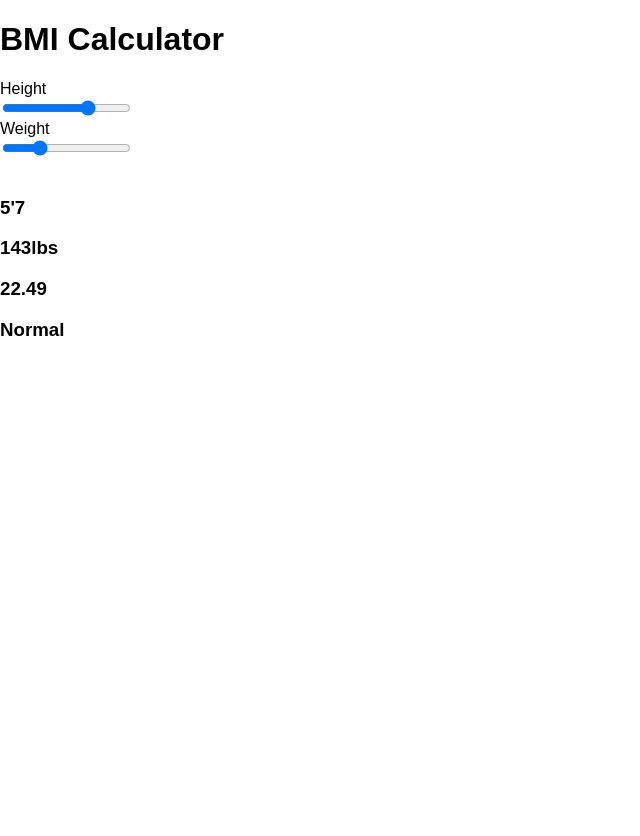
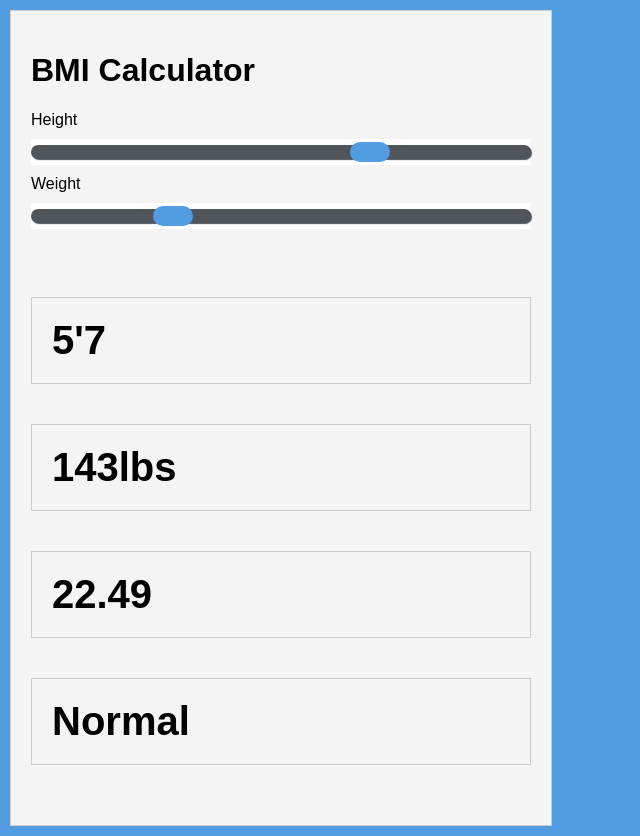
Before and after one commit to uanoob/bmi-calc, a React (Create React App) app: page / in a window 1280 px wide. Shown: the whole page, without its empty margins (0-640 px from the left). Before the commit the page ends 800 px from the top, so only its background shows below. Built offline with nearby package versions, Linux system fonts and the light colour scheme.

Commit message:
Styling UI

```diff
--- a/package.json
+++ b/package.json
@@ -10,6 +10,7 @@
   },
   "private": true,
   "dependencies": {
+    "prop-types": "^15.6.0",
     "react": "^16.2.0",
     "react-dom": "^16.2.0",
     "react-scripts": "1.1.0"
--- a/src/App.css
+++ b/src/App.css
@@ -1,3 +1,118 @@
+body {
+  background: #529de1;
+}
+
 .App {
+  width: 500px;
+  margin: 10px;
+  padding: 20px;
+  background: #f4f4f4;
+  border: 1px solid #ccc;
+}
 
+.output h3 {
+  border: 1px solid #ccc;
+  padding: 20px;
+  font-size: 40px;
 }
+
+.output h3 a {
+  font-size: 18px;
+  color: #ccc;
+  text-decoration: none;
+}
+
+.danger {
+  color: #af1818;
+}
+
+/* CSS code Input Range http://www.cssportal.com/style-input-range */
+input[type=range] {
+  height: 26px;
+  -webkit-appearance: none;
+  margin: 10px 0;
+  width: 100%;
+}
+input[type=range]:focus {
+  outline: none;
+}
+input[type=range]::-webkit-slider-runnable-track {
+  width: 100%;
+  height: 14px;
+  cursor: pointer;
+  animate: 0.2s;
+  box-shadow: 1px 1px 1px #50555C;
+  background: #50555C;
+  border-radius: 14px;
+  border: 0px solid #000000;
+}
+input[type=range]::-webkit-slider-thumb {
+  box-shadow: 0px 0px 0px #000000;
+  border: 0px solid #000000;
+  height: 20px;
+  width: 40px;
+  border-radius: 12px;
+  background: #529DE1;
+  cursor: pointer;
+  -webkit-appearance: none;
+  margin-top: -3px;
+}
+input[type=range]:focus::-webkit-slider-runnable-track {
+  background: #50555C;
+}
+input[type=range]::-moz-range-track {
+  width: 100%;
+  height: 14px;
+  cursor: pointer;
+  animate: 0.2s;
+  box-shadow: 1px 1px 1px #50555C;
+  background: #50555C;
+  border-radius: 14px;
+  border: 0px solid #000000;
+}
+input[type=range]::-moz-range-thumb {
+  box-shadow: 0px 0px 0px #000000;
+  border: 0px solid #000000;
+  height: 20px;
+  width: 40px;
+  border-radius: 12px;
+  background: #529DE1;
+  cursor: pointer;
+}
+input[type=range]::-ms-track {
+  width: 100%;
+  height: 14px;
+  cursor: pointer;
+  animate: 0.2s;
+  background: transparent;
+  border-color: transparent;
+  color: transparent;
+}
+input[type=range]::-ms-fill-lower {
+  background: #50555C;
+  border: 0px solid #000000;
+  border-radius: 28px;
+  box-shadow: 1px 1px 1px #50555C;
+}
+input[type=range]::-ms-fill-upper {
+  background: #50555C;
+  border: 0px solid #000000;
+  border-radius: 28px;
+  box-shadow: 1px 1px 1px #50555C;
+}
+input[type=range]::-ms-thumb {
+  margin-top: 1px;
+  box-shadow: 0px 0px 0px #000000;
+  border: 0px solid #000000;
+  height: 20px;
+  width: 40px;
+  border-radius: 12px;
+  background: #529DE1;
+  cursor: pointer;
+}
+input[type=range]:focus::-ms-fill-lower {
+  background: #50555C;
+}
+input[type=range]:focus::-ms-fill-upper {
+  background: #50555C;
+}
--- a/src/App.js
+++ b/src/App.js
@@ -23,7 +23,7 @@ class App extends Component {
   setBmi = () => {
     let bmi = (this.state.weight / this.state.height / this.state.height * 10000).toFixed(2);
     this.setState({ bmi: bmi, bmiClass: this.getBmiClass(bmi) }, () => {
-      console.log(this.state);
+      // console.log(this.state);
     });
   };
 
--- a/src/Components/Output.js
+++ b/src/Components/Output.js
@@ -19,7 +19,7 @@ class Output extends Component {
     let bmi = this.props.data.bmi;
     let bmiClass = this.props.data.bmiClass;
     return (
-      <div className="Output">
+      <div className="output">
         <h3>{height}</h3>
         <h3>{weight}lbs</h3>
         <h3>{bmi}</h3>
```
Also changed, not shown: src/Components/Range.js (+8 -1 lines).
